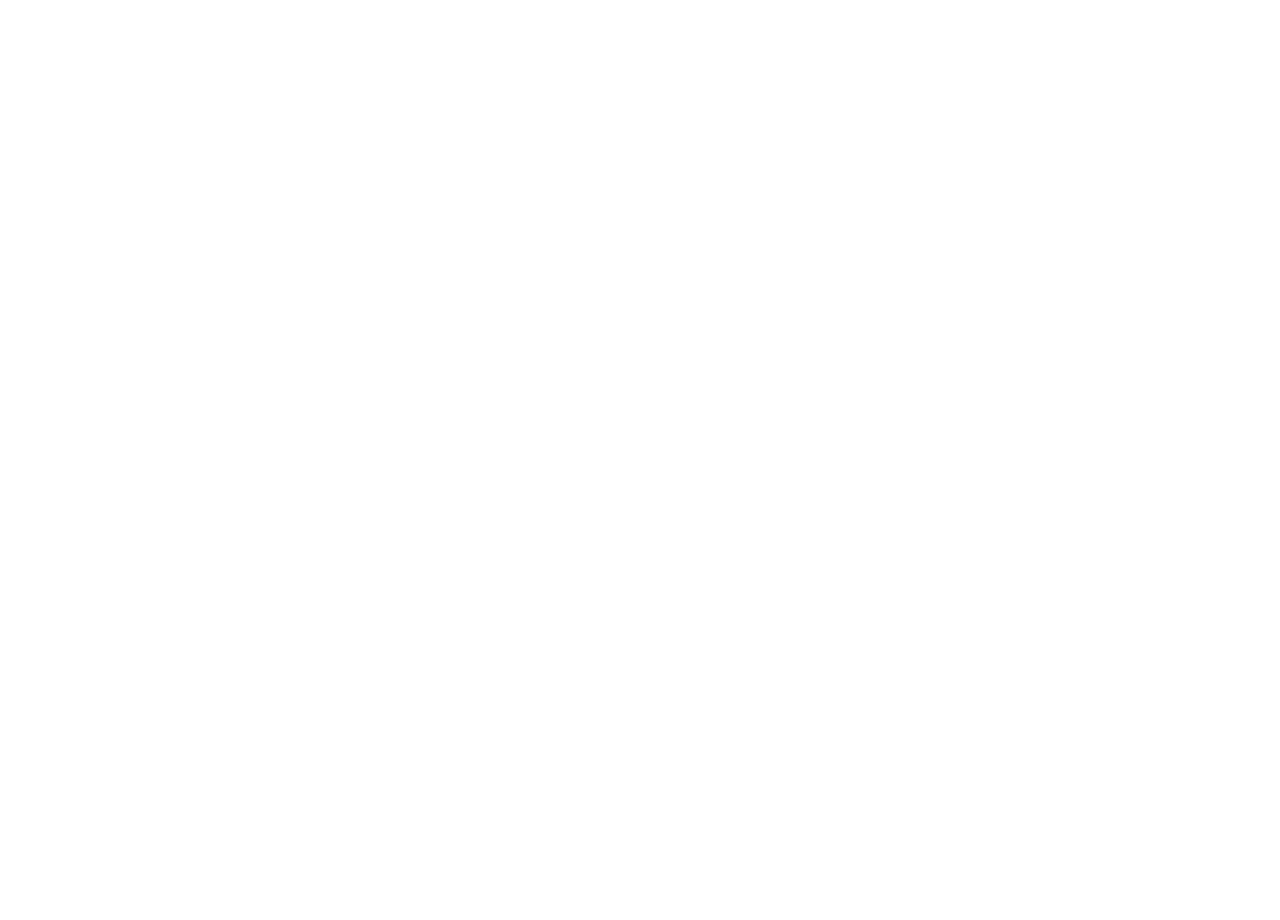
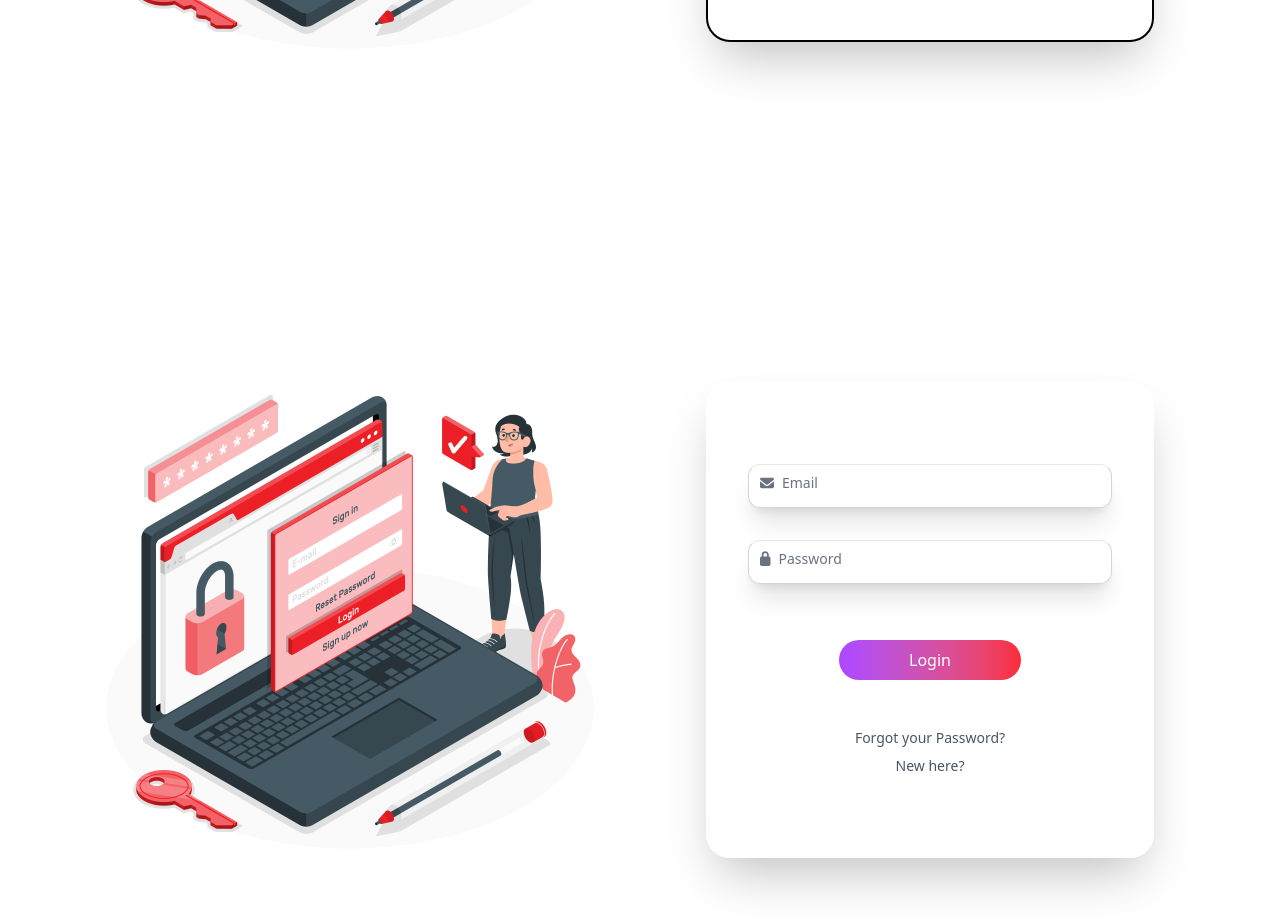
Before and after one commit to RahulHeer150/civic-, a React (Vite) app in the folder client/: page / in a window 1280 px wide. Shown: the part 1480-2400 px from the top of the page. Before the commit the page ends 800 px from the top, so only its background shows below. Built offline with nearby package versions, Linux system fonts and the light colour scheme; no server answers.

Commit message:
authentication working

```diff
--- a/client/src/App.jsx
+++ b/client/src/App.jsx
@@ -5,6 +5,9 @@ import viteLogo from '/vite.svg'
 import './index.css'
 //import Register from './pages/Register'
 import Login from './pages/Login'
+import ForgotPassword from './components/ForgetPassword'
+import ResetPassword from './components/Reset_password'
+import AuthPage from './pages/AuthPage'
 //import Update_user from './components/Update_user'
 //import AuthPage from './pages/AuthPage'
 
@@ -14,8 +17,11 @@ function App() {
   return (
     <>
     {/* <Register /> */}
-    <Login/>
+    {/* <Login/>  */}
     {/* <Update_user/> */}
+    <ForgotPassword/>
+    <ResetPassword/>
+    <AuthPage/>
     </>
   )
 }
--- a/client/src/components/Reset_password.jsx
+++ b/client/src/components/Reset_password.jsx
@@ -13,45 +13,45 @@ const ResetPassword = () => {
   const [confirmPassword, setConfirmPassword] = useState("");
   const [loading, setLoading] = useState(false);
   const { token } = useParams(); // Extract token from URL params
-  const navigate = useNavigate();
+  //const navigate = useNavigate();
 
   const handleSubmit = async (e) => {
     e.preventDefault();
     setLoading(true);
 
-    if (newPassword !== confirmPassword) {
-      toast.error("Passwords do not match.");
-      setLoading(false);
-      return;
-    }
+    // if (newPassword !== confirmPassword) {
+    //   toast.error("Passwords do not match.");
+    //   setLoading(false);
+    //   return;
+    // }
 
-    if (!backendUrl) {
-      toast.error("Backend URL is not defined. Please check your environment variables.");
-      setLoading(false);
-      return;
-    }
+    // if (!backendUrl) {
+    //   toast.error("Backend URL is not defined. Please check your environment variables.");
+    //   setLoading(false);
+    //   return;
+    // }
 
-    try {
-      const response = await fetch(`${backendUrl}/api/auth/reset-password/${token}`, {
-        method: "POST",
-        headers: { "Content-Type": "application/json" },
-        body: JSON.stringify({ newPassword }),
-      });
+    // try {
+    //   const response = await fetch(`${backendUrl}/api/auth/reset-password/${token}`, {
+    //     method: "POST",
+    //     headers: { "Content-Type": "application/json" },
+    //     body: JSON.stringify({ newPassword }),
+    //   });
 
-      const responseData = await response.json();
+    //   const responseData = await response.json();
 
-      if (response.ok) {
-        toast.success("Password reset successful. Please login.");
-        navigate("/login");
-      } else {
-        toast.error(responseData.message || "Failed to reset password.");
-      }
-    } catch (error) {
-      console.error("Reset password error:", error);
-      toast.error("An error occurred. Please try again.");
-    } finally {
-      setLoading(false);
-    }
+    //   if (response.ok) {
+    //     toast.success("Password reset successful. Please login.");
+    //     navigate("/login");
+    //   } else {
+    //     toast.error(responseData.message || "Failed to reset password.");
+    //   }
+    // } catch (error) {
+    //   console.error("Reset password error:", error);
+    //   toast.error("An error occurred. Please try again.");
+    // } finally {
+    //   setLoading(false);
+    // }
   };
 
   return (
--- a/client/src/pages/AuthPage.jsx
+++ b/client/src/pages/AuthPage.jsx
@@ -1,61 +1,61 @@
-// import React from "react";
-// import { useLocation, Link } from "react-router-dom";
-// import RegisterForm from "./Register";
-// import LoginForm from "./Login";
-// //import loginImg from '../assets/login.png'
-// const AuthPage = ({ setIsLoggedIn, image }) => {
-//   const location = useLocation();
-//   const path = location.pathname;
+import React from "react";
+import { useLocation, Link } from "react-router-dom";
+import RegisterForm from "./Register";
+import LoginForm from "./Login";
+import loginImg from '../assets/login.png'
+const AuthPage = ({ setIsLoggedIn, image }) => {
+//  const location = useLocation();
+  const path = location.pathname;
 
-//   // Determine the active button based on the current URL path
-//   const activeButton = path === "/register" ? "register" : "login";
+  // Determine the active button based on the current URL path
+  const activeButton = path === "/register" ? "register" : "login";
 
-//   return (
-//     <div className="flex flex-col min-h-screen pt-4  md:pt-20 " >
-//       <div className="flex-grow flex flex-col-reverse md:flex-row lg:flex-row w-full max-w-[1160px] pt-16 md:pt-0 lg:pt-0 mx-auto justify-between items-center mt-[12vh]">
-//         <div className="w-full lg:w-1/2 md:w-1/2 flex justify-center items-center">
-//           <img
-//             src={loginImg}
-//             alt="pattern"
-//             width={500}
-//             height={350}
-//             loading="lazy"
-//             className="max-w-full h-auto hidden md:block lg:block"
-//           />
-//         </div>
-//         <div className="w-full lg:w-1/2 md:w-1/2  px-6 lg:px-0  text-white" >
-//           <div className={`${
-//                 activeButton === "login" ? " mt-[0vh]" : "-mt-[8vh]"
-//               } bg-gradient-to-r from-purple-100 to-red-100 flex text-xl justify-center rounded-full max-w-md mx-auto mb-4 `}>
-//             <Link
-//               to="/login"
-//               className={`${
-//                 activeButton === "login" ? " bg-gradient-to-r from-purple-500 to-red-500 text-white font-bold " : "bg-gradient-to-r from-purple-100 to-red-100 text-black font-bold"
-//               } rounded-full flex-1 py-2  text-center`}
-//               style={{ fontSize: "0.9rem" }}
-//             >
-//               Log in
-//             </Link>
-//             <Link
-//               to="/register"
-//               className={`${
-//                 activeButton === "register" ? "bg-gradient-to-r from-purple-500 to-red-500 text-white font-bold" : "bg-gradient-to-r from-purple-100 to-red-100 text-black font-bold"
-//               } rounded-full flex-1 py-2  text-center`}
-//               style={{ fontSize: "0.9rem" }}
-//             >
-//               Register
-//             </Link>
-//           </div>
+  return (
+    <div className="flex flex-col min-h-screen pt-4  md:pt-20 " >
+      <div className="flex-grow flex flex-col-reverse md:flex-row lg:flex-row w-full max-w-[1160px] pt-16 md:pt-0 lg:pt-0 mx-auto justify-between items-center mt-[12vh]">
+        <div className="w-full lg:w-1/2 md:w-1/2 flex justify-center items-center">
+          <img
+            src={loginImg}
+            alt="pattern"
+            width={500}
+            height={350}
+            loading="lazy"
+            className="max-w-full h-auto hidden md:block lg:block"
+          />
+        </div>
+        <div className="w-full lg:w-1/2 md:w-1/2  px-6 lg:px-0  text-white" >
+          <div className={`${
+                activeButton === "login" ? " mt-[0vh]" : "-mt-[8vh]"
+              } bg-gradient-to-r from-purple-100 to-red-100 flex text-xl justify-center rounded-full max-w-md mx-auto mb-4 `}>
+            {/* <Link
+              to="/login"
+              className={`${
+                activeButton === "login" ? " bg-gradient-to-r from-purple-500 to-red-500 text-white font-bold " : "bg-gradient-to-r from-purple-100 to-red-100 text-black font-bold"
+              } rounded-full flex-1 py-2  text-center`}
+              style={{ fontSize: "0.9rem" }}
+            >
+              Log in
+            </Link>
+            <Link
+              to="/register"
+              className={`${
+                activeButton === "register" ? "bg-gradient-to-r from-purple-500 to-red-500 text-white font-bold" : "bg-gradient-to-r from-purple-100 to-red-100 text-black font-bold"
+              } rounded-full flex-1 py-2  text-center`}
+              style={{ fontSize: "0.9rem" }}
+            >
+              Register
+            </Link> */}
+          </div>
 
-//           {activeButton === "register" ? (
-//             <RegisterForm setIsLoggedIn={setIsLoggedIn} />
-//           ) : (
-//             <LoginForm setIsLoggedIn={setIsLoggedIn} />
-//           )}
-//         </div>
-//       </div>
-//     </div>
-//   );
-// };
+          {activeButton === "register" ? (
+            <RegisterForm setIsLoggedIn={setIsLoggedIn} />
+          ) : (
+            <LoginForm setIsLoggedIn={setIsLoggedIn} />
+          )}
+        </div>
+      </div>
+    </div>
+  );
+};
 
-// export default AuthPage;
+export default AuthPage;
--- a/client/src/pages/Forgot_password.jsx
+++ b/client/src/pages/Forgot_password.jsx
@@ -2,7 +2,20 @@ import React from 'react'
 
 const Forgot_password = () => {
   return (
-    <div>Forgot_password</div>
+    <div className='flex flex-col min-h-screen pt-4 md:pt-20'>
+      <div className='flex-grow flex flex-col-reverse md:flex-row lg:flex-row w-full max-w-[1160px] pt-16 md:pt-0 mx-auto justify-between items-center mt-[12vh]'>
+        {/* leftside img */}
+        <div className='w-full lg:w-1/2 md:w-1/2 flex justify center items-center '>
+        <img src={loginImg}
+        alt="pattren"
+        width={500}
+        height={350}
+        loading='lazy'
+        className='max-w-full h-auto hidden md:block lg:block' />
+        </div>
+      </div>
+
+    </div>
   )
 }
 
```
